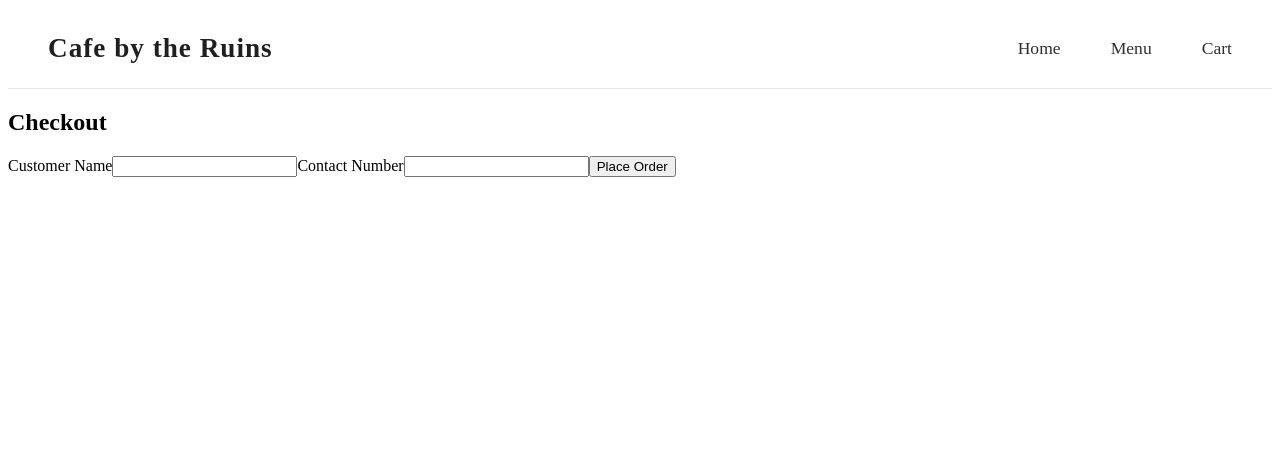
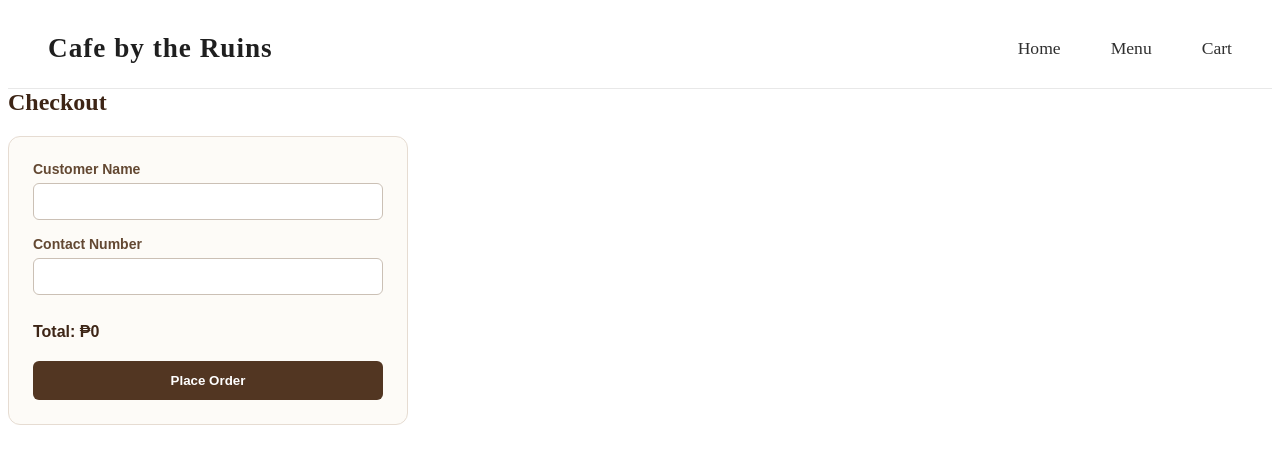
Before and after one commit to UBSITCerezoRegie/finalExam, an Angular app: page /checkout in a window 1280 px wide. Shown: the top 464 px of the page. Built offline with nearby package versions, Linux system fonts and the light colour scheme.

Commit message:
feat(checkout): implement customer checkout interface

```diff
--- a/src/app/checkout/checkout.css
+++ b/src/app/checkout/checkout.css
@@ -0,0 +1,60 @@
+form {
+    background-color: #fdfbf7;
+    padding: 24px;
+    border-radius: 12px;
+    border: 1px solid #e6dcd2;
+    max-width: 350px;
+    font-family: sans-serif;
+  }
+
+  h2 {
+    color: #3d2516;
+    margin-top: 0;
+    margin-bottom: 20px;
+  }
+
+  label {
+    display: block;
+    color: #634832;
+    font-size: 14px;
+    font-weight: bold;
+    margin-bottom: 6px;
+  }
+
+  input[type="text"] {
+    width: 100%;
+    box-sizing: border-box;
+    padding: 10px;
+    margin-bottom: 16px;
+    border: 1px solid #cbc0b5;
+    border-radius: 6px;
+    background-color: #fff;
+    color: #3d2516;
+    outline: none;
+  }
+
+  input[type="text"]:focus {
+    border-color: #8b5e3c;
+  }
+
+  p {
+    color: #3d2516;
+    font-weight: bold;
+    font-size: 16px;
+    margin: 12px 0 20px 0;
+  }
+
+  button[type="submit"] {
+    width: 100%;
+    background-color: #523622;
+    color: white;
+    border: none;
+    padding: 12px;
+    border-radius: 6px;
+    font-weight: bold;
+    cursor: pointer;
+  }
+
+  button[type="submit"]:hover {
+    background-color: #3d2516;
+  }
--- a/src/app/checkout/checkout.html
+++ b/src/app/checkout/checkout.html
@@ -1,11 +1,25 @@
 <h2>Checkout</h2>
 
-<label>Customer Name</label>
-<input type="text">
+<form
+  [formGroup]="checkoutForm"
+  (ngSubmit)="placeOrder()">
 
-<label>Contact Number</label>
-<input type="text">
+  <label>Customer Name</label>
+  <input
+    type="text"
+    formControlName="customerName">
 
-<button>
-  Place Order
-</button>
+  <label>Contact Number</label>
+  <input
+    type="text"
+    formControlName="contactNumber">
+
+  <p>
+    Total: ₱{{ cartService.totalPrice() }}
+  </p>
+
+  <button type="submit">
+    Place Order
+  </button>
+
+</form>
--- a/src/app/checkout/checkout.ts
+++ b/src/app/checkout/checkout.ts
@@ -1,11 +1,54 @@
-import { Component } from '@angular/core';
+import { Component, inject } from '@angular/core';
+import { FormBuilder, ReactiveFormsModule, Validators } from '@angular/forms';
+import { HttpClient } from '@angular/common/http';
+import { CartService } from '../cart-service';
 
 @Component({
   selector: 'app-checkout',
-  imports: [],
+  standalone: true,
+  imports: [ReactiveFormsModule],
   templateUrl: './checkout.html',
   styleUrl: './checkout.css'
 })
 export class Checkout {
 
+  private fb = inject(FormBuilder);
+  private http = inject(HttpClient);
+
+  cartService = inject(CartService);
+
+  checkoutForm = this.fb.group({
+    customerName: ['', Validators.required],
+    contactNumber: ['', Validators.required]
+  });
+
+  placeOrder() {
+
+    if (this.checkoutForm.invalid) return;
+
+    const orderData = {
+      customerName: this.checkoutForm.value.customerName,
+      contactNumber: this.checkoutForm.value.contactNumber,
+      items: this.cartService.cart(),
+      total: this.cartService.totalPrice()
+    };
+
+    this.http.post(
+      'http://localhost:3000/api/orders',
+      orderData
+    ).subscribe({
+      next: (response) => {
+        console.log('Order placed', response);
+
+        alert('Order placed successfully!');
+
+        this.cartService.clearCart();
+
+        this.checkoutForm.reset();
+      },
+      error: (err) => {
+        console.error(err);
+      }
+    });
+  }
 }
```
